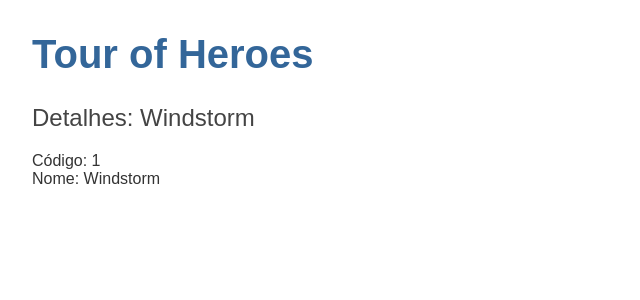
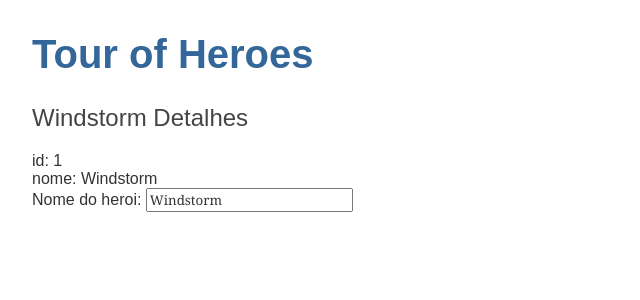
Before and after one commit to ricardorocker/TourOfHeroes, an Angular app in the folder angular-tour-of-heroes/: page / in a window 1280 px wide. Shown: the top 300 px of the page, without its empty margins (0-640 px from the left). Built offline with nearby package versions, Linux system fonts and the light colour scheme.

Commit message:
ngModule primeiro uso

```diff
--- a/angular-tour-of-heroes/src/app/app.module.ts
+++ b/angular-tour-of-heroes/src/app/app.module.ts
@@ -1,4 +1,5 @@
 import { NgModule } from '@angular/core';
+import { FormsModule } from '@angular/forms'; // <-- NgModel ficam aqui!
 import { BrowserModule } from '@angular/platform-browser';
 
 import { AppComponent } from './app.component';
@@ -10,7 +11,8 @@ import { HeroesComponent } from './heroes/heroes.component';
     HeroesComponent
   ],
   imports: [
-    BrowserModule
+    BrowserModule,
+    FormsModule
   ],
   providers: [],
   bootstrap: [AppComponent]
--- a/angular-tour-of-heroes/src/app/heroes/heroes.component.html
+++ b/angular-tour-of-heroes/src/app/heroes/heroes.component.html
@@ -1,3 +1,8 @@
-<h2>Detalhes: {{hero.name}}</h2>
-<div><span>Código: </span>{{hero.id}}</div>
-<div><span>Nome: </span>{{hero.name}}</div>
+<h2>{{hero.name}} Detalhes</h2>
+<div><span>id: </span>{{hero.id}}</div>
+<div><span>nome: </span>{{hero.name}}</div>
+
+<div>
+    <label for="name">Nome do heroi: </label>
+    <input type="text" id="name" [(ngModel)]="hero.name" placeholder="name">
+</div>
```
